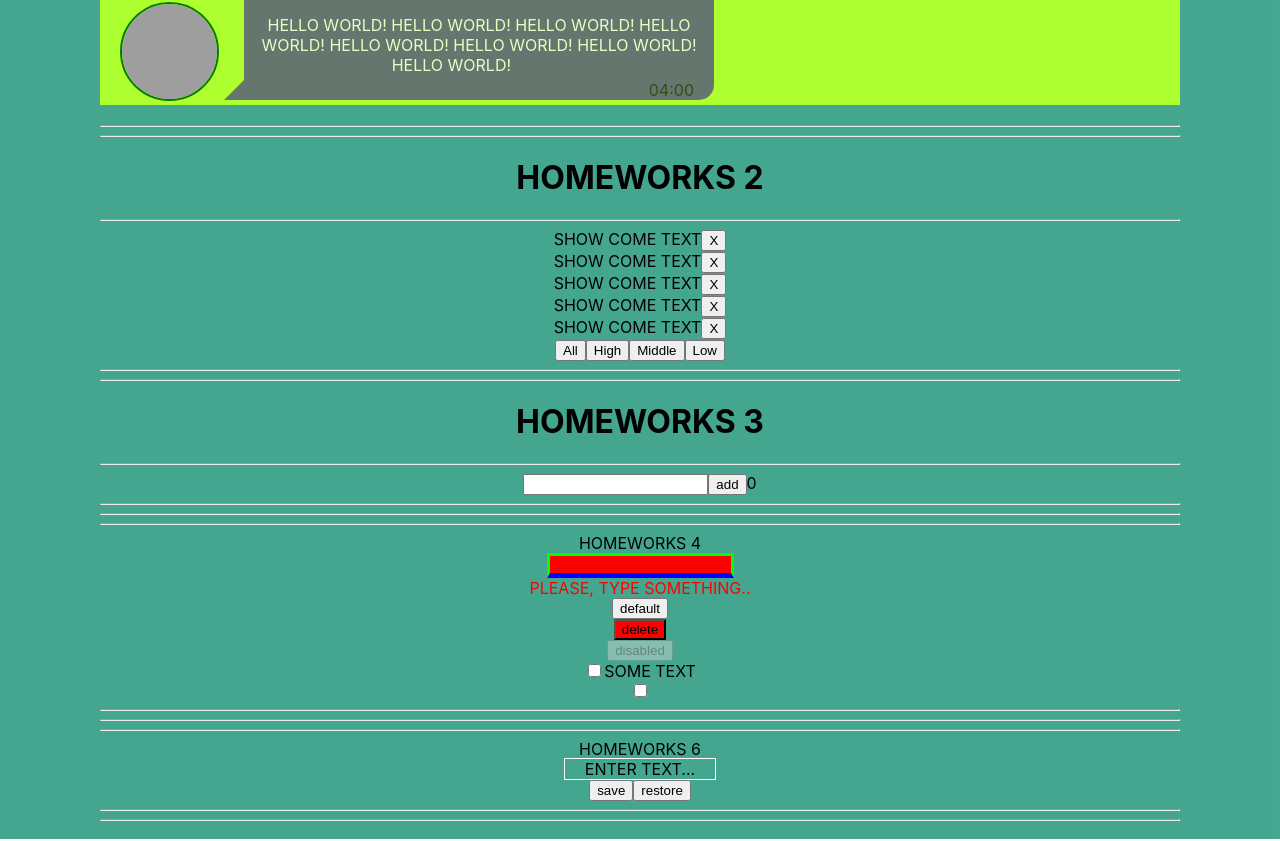
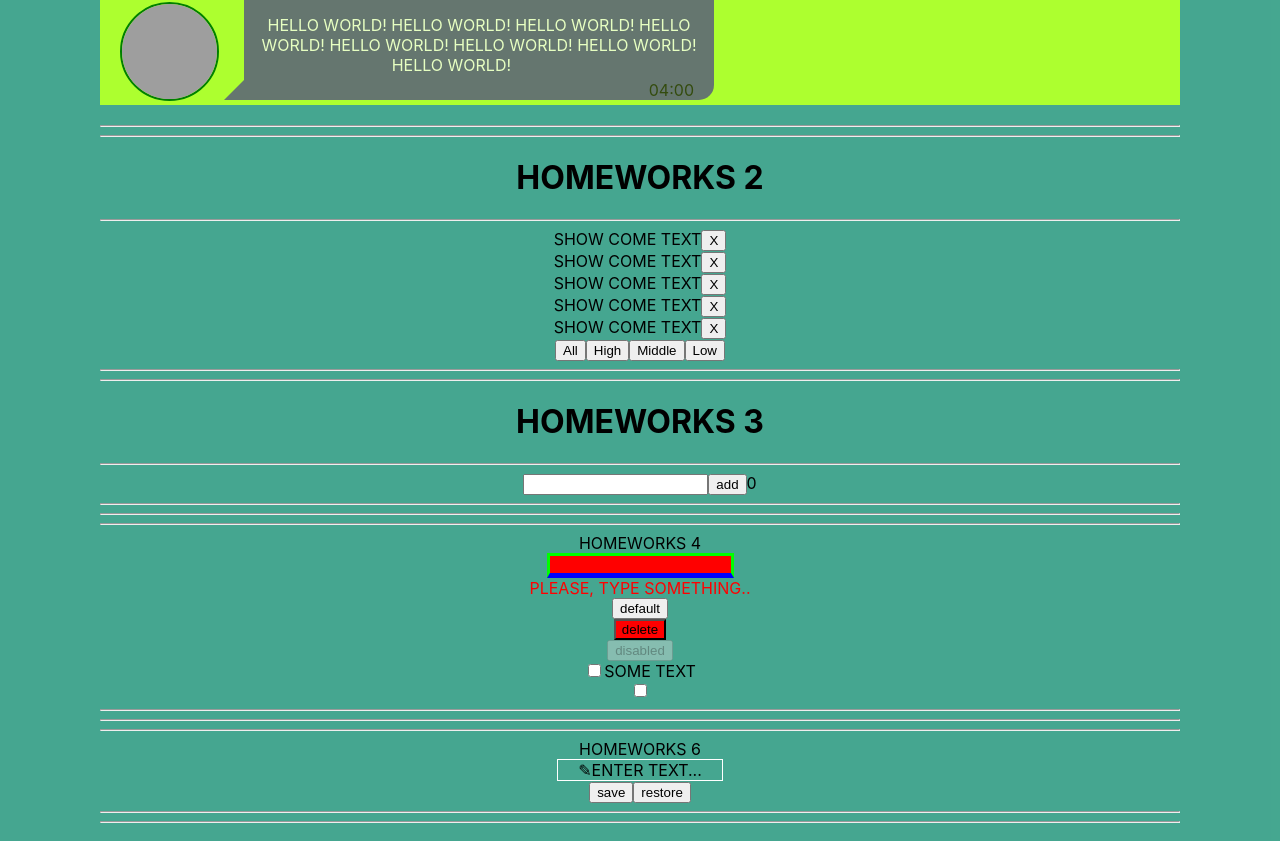
Before and after one commit to Rumata-SL/homeworks-ignat, a React (Create React App) app: page /#/pre-junior in a window 1280 px wide. Shown: the part 243-1084 px from the top of the page. Built offline with nearby package versions, Linux system fonts and the light colour scheme; grey boxes are pictures that could not be loaded.

Commit message:
HW6 fixed bugs

```diff
--- a/src/p2-homeworks/h6/common/c4-SuperEditableSpan/SuperEditableSpan.module.css
+++ b/src/p2-homeworks/h6/common/c4-SuperEditableSpan/SuperEditableSpan.module.css
@@ -1,7 +1,7 @@
+
 .spanbutiful{
+    display: inline-block;
     border: 1px solid white;
-    width: 500px;
-    height: 40px;
     cursor: pointer;
     margin: 0;
     padding: 0 20px;
--- a/src/p2-homeworks/h6/common/c4-SuperEditableSpan/SuperEditableSpan.tsx
+++ b/src/p2-homeworks/h6/common/c4-SuperEditableSpan/SuperEditableSpan.tsx
@@ -68,8 +68,9 @@ const SuperEditableSpan: React.FC<SuperEditableSpanType> = (
                         {...restSpanProps}
                     >
                         {/*если нет захардкодженного текста для спана, то значение инпута*/}
-                        {children || restProps.value}
-                    </span>
+
+                        &#9998;{children || restProps.value}
+                        </span>
                 )
             }
         </>
```
